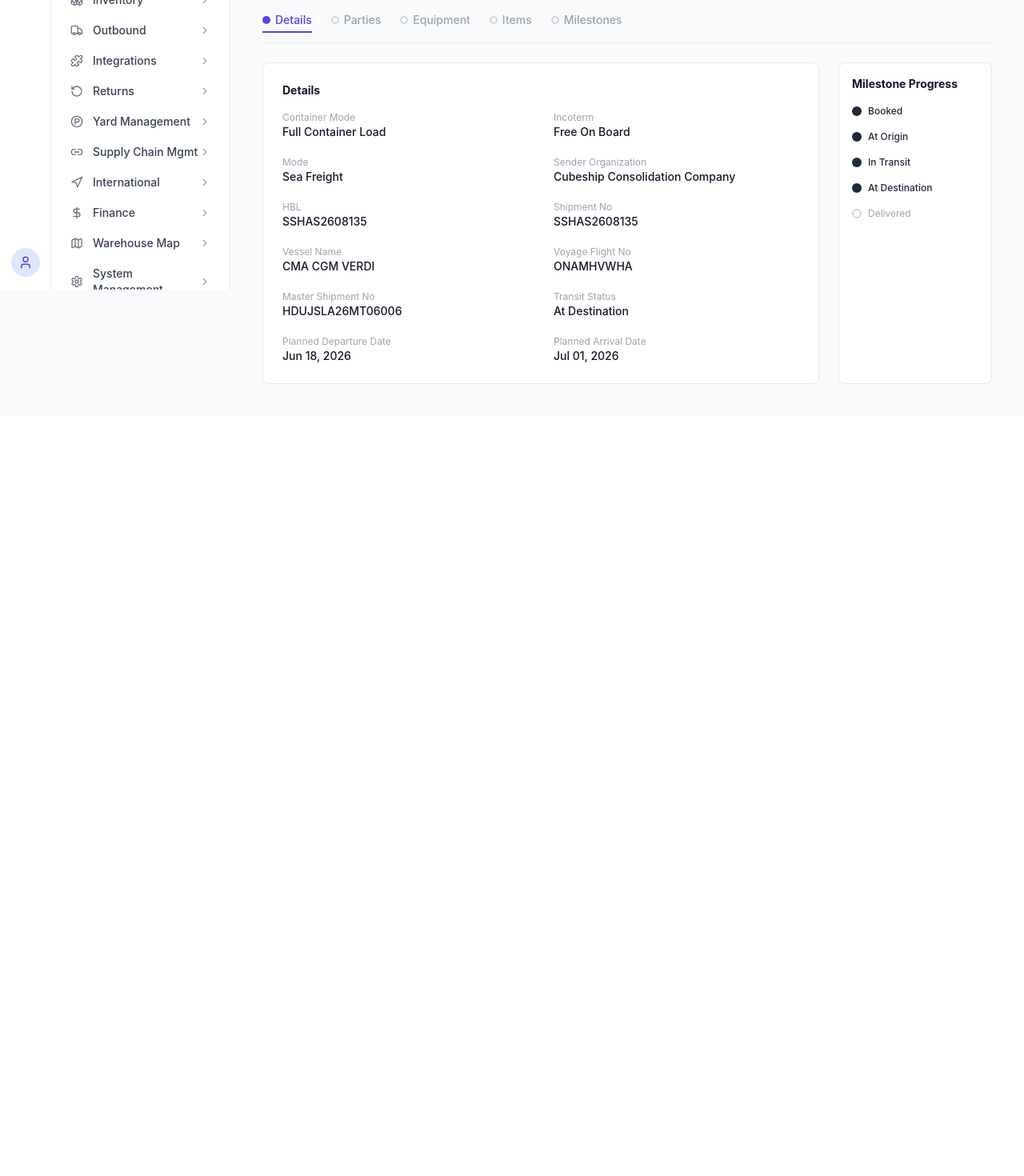
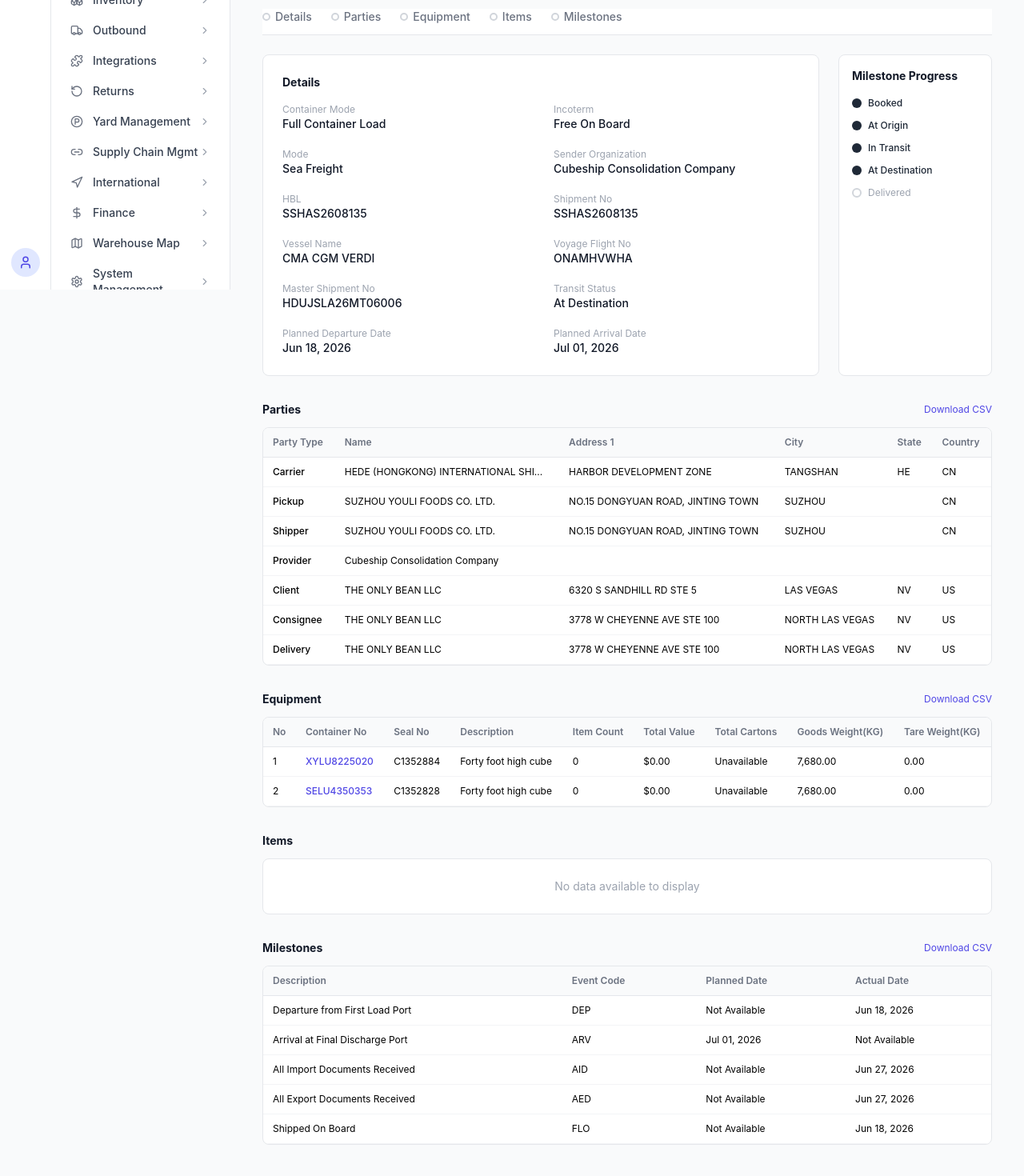
Before and after one commit to WYJade/CP-Announcement-management, a React (Vite) app: page /international/shipments/1 in a window 1280 px wide. Shown: the part 438-1908 px from the top of the page at 80% size. Before the commit the page ends 958 px from the top, so only its background shows below. Built offline with nearby package versions, Linux system fonts and the light colour scheme.

Commit message:
feat: shipment detail all-in-one page, container detail modal, clickable container no

```diff
--- a/src/components/International/IntlShipmentDetail.tsx
+++ b/src/components/International/IntlShipmentDetail.tsx
@@ -1,10 +1,9 @@
 import { useState } from 'react'
 import { useParams, useNavigate } from 'react-router-dom'
-import { ArrowLeft } from 'lucide-react'
+import { ArrowLeft, X } from 'lucide-react'
 
-const SHIPMENT_DATA: Record<string, any> = {
-  'S2XBS2507958': {
-    shipmentNo: 'S2XBS2507958', containerMode: 'Full Container Load', incoterm: 'Free On Board',
+const D = {
+  shipmentNo: 'SSHAS2608135', containerMode: 'Full Container Load', incoterm: 'Free On Board',
   mode: 'Sea Freight', senderOrg: 'Cubeship Consolidation Company',
   hbl: 'SSHAS2608135', shipmentNoAlt: 'SSHAS2608135',
   vesselName: 'CMA CGM VERDI', voyageFlightNo: 'ONAMHVWHA',
@@ -30,48 +29,119 @@ const SHIPMENT_DATA: Record<string, any> = {
     { description: 'All Export Documents Received', eventCode: 'AED', plannedDate: 'Not Available', actualDate: 'Jun 27, 2026' },
     { description: 'Shipped On Board', eventCode: 'FLO', plannedDate: 'Not Available', actualDate: 'Jun 18, 2026' },
   ],
-  },
 }
 
-const MILESTONE_STEPS = ['Booked', 'At Origin', 'In Transit', 'At Destination', 'Delivered']
-const DETAIL_TABS = ['Details', 'Parties', 'Equipment', 'Items', 'Milestones']
+const STEPS = ['Booked', 'At Origin', 'In Transit', 'At Destination', 'Delivered']
+const SECTIONS = ['Details', 'Parties', 'Equipment', 'Items', 'Milestones']
+const currentStep = 3 // At Destination
+
+// Container detail modal data
+const CONTAINER_DETAIL = {
+  containerNo: 'XYLU8225020', ssl: 'MSCU', size: '40 High Cube', port: 'LBCT', status: 'Available', location: 'GROUNDED',
+  lfd: '04/06', lfdDays: -85, assignedTo: 'deshuai.zhu',
+  details: { Status: 'AVAILABLE', Holds: '', ETA: '2026-03-28T14:00', LFD: '2026-04-06T00:00', 'Discharge Date': '2026-03-28T16:39', 'Outgate Date': '-', 'Appt Time': '-', Size: '40 High Cube', Location: 'GROUNDED', Port: 'LBCT', 'Shipping Line': 'MSCU', 'Vessel Name': 'SEASPAN HAMBURG', Voyage: '612', BOL: 'ZY017721', 'Pick up#/Appt#': '-' },
+  availability: { Terminal: '-', Source: '-', Location: '-', 'Parsed Location': '-', Holds: '-', 'Demurrage Fees': '-', 'Ready For Appointment': '-', 'Available For Pickup': '-', Wheeled: '-', 'Last Free Date': '-', 'Discharged Time': '-', Observed: '-', 'Synced At': '2026/04/28 02:48:12.108453694', Error: '-' },
+  load: { loadNo: 'UNIS_DAL_M001491', createdTime: '04/22/2026 23:51' },
+}
 
 export default function IntlShipmentDetail() {
   const { id } = useParams<{ id: string }>()
   const navigate = useNavigate()
-  const [activeTab, setActiveTab] = useState('Details')
-  const data = SHIPMENT_DATA[id || ''] || SHIPMENT_DATA['S2XBS2507958']
-  const currentMilestone = data.transitStatus === 'At Destination' ? 3 : data.transitStatus === 'In Transit' ? 2 : 0
+  const [containerModal, setContainerModal] = useState<string | null>(null)
 
   return (
     <div className="p-6 max-w-6xl mx-auto">
       <button onClick={() => navigate('/international/shipments')} className="flex items-center gap-1.5 text-sm text-gray-500 hover:text-gray-700 mb-4"><ArrowLeft size={14} /> Back to Shipments</button>
-      <h1 className="text-xl font-bold text-gray-900 mb-4">{data.shipmentNoAlt || data.shipmentNo}</h1>
-      <div className="flex items-center gap-6 mb-6 border-b border-gray-200 pb-3">
-        {DETAIL_TABS.map((tab) => (
-          <button key={tab} onClick={() => setActiveTab(tab)} className={`flex items-center gap-1.5 text-sm font-medium pb-1 border-b-2 transition-colors ${activeTab === tab ? 'border-primary-600 text-primary-600' : 'border-transparent text-gray-400 hover:text-gray-600'}`}>
-            <span className={`w-2.5 h-2.5 rounded-full border-2 ${activeTab === tab ? 'bg-primary-600 border-primary-600' : 'border-gray-300'}`} />{tab}
-          </button>
-        ))}
+      <h1 className="text-xl font-bold text-gray-900 mb-3">{D.shipmentNoAlt}</h1>
+
+      {/* Anchor nav */}
+      <div className="flex items-center gap-6 mb-6 border-b border-gray-200 pb-3 sticky top-14 bg-white z-10">
+        {SECTIONS.map(s => (<a key={s} href={`#${s.toLowerCase()}`} className="flex items-center gap-1.5 text-sm font-medium text-gray-500 hover:text-primary-600"><span className="w-2.5 h-2.5 rounded-full border-2 border-gray-300" />{s}</a>))}
       </div>
-      {activeTab === 'Details' && (
+
+      {/* Details */}
+      <section id="details" className="mb-8">
         <div className="flex gap-6">
           <div className="flex-1 bg-white border border-gray-200 rounded-lg p-6">
             <h3 className="text-sm font-bold text-gray-900 mb-4">Details</h3>
             <div className="grid grid-cols-2 gap-y-5 gap-x-8">
-              {[['Container Mode', data.containerMode, 'Incoterm', data.incoterm],['Mode', data.mode, 'Sender Organization', data.senderOrg],['HBL', data.hbl, 'Shipment No', data.shipmentNoAlt],['Vessel Name', data.vesselName, 'Voyage Flight No', data.voyageFlightNo],['Master Shipment No', data.masterShipmentNo, 'Transit Status', data.transitStatus],['Planned Departure Date', data.plannedDeparture, 'Planned Arrival Date', data.plannedArrival]].map(([l1,v1,l2,v2], i) => (<div key={i} className="contents"><div><p className="text-xs text-gray-400">{l1}</p><p className="text-sm font-medium text-gray-900">{v1}</p></div><div><p className="text-xs text-gray-400">{l2}</p><p className="text-sm font-medium text-gray-900">{v2}</p></div></div>))}
+              {[['Container Mode',D.containerMode,'Incoterm',D.incoterm],['Mode',D.mode,'Sender Organization',D.senderOrg],['HBL',D.hbl,'Shipment No',D.shipmentNoAlt],['Vessel Name',D.vesselName,'Voyage Flight No',D.voyageFlightNo],['Master Shipment No',D.masterShipmentNo,'Transit Status',D.transitStatus],['Planned Departure Date',D.plannedDeparture,'Planned Arrival Date',D.plannedArrival]].map(([l1,v1,l2,v2],i)=>(<div key={i} className="contents"><div><p className="text-xs text-gray-400">{l1}</p><p className="text-sm font-medium text-gray-900">{v1}</p></div><div><p className="text-xs text-gray-400">{l2}</p><p className="text-sm font-medium text-gray-900">{v2}</p></div></div>))}
             </div>
           </div>
           <div className="w-48 bg-white border border-gray-200 rounded-lg p-4">
             <h3 className="text-sm font-bold text-gray-900 mb-4">Milestone Progress</h3>
-            <div className="space-y-4">{MILESTONE_STEPS.map((step, i) => (<div key={step} className="flex items-center gap-2"><div className={`w-3 h-3 rounded-full ${i <= currentMilestone ? 'bg-gray-800' : 'border-2 border-gray-300'}`} /><span className={`text-xs ${i <= currentMilestone ? 'text-gray-800 font-medium' : 'text-gray-400'}`}>{step}</span></div>))}</div>
+            <div className="space-y-3">{STEPS.map((s,i)=>(<div key={s} className="flex items-center gap-2"><div className={`w-3 h-3 rounded-full ${i<=currentStep?'bg-gray-800':'border-2 border-gray-300'}`}/><span className={`text-xs ${i<=currentStep?'text-gray-800 font-medium':'text-gray-400'}`}>{s}</span></div>))}</div>
+          </div>
+        </div>
+      </section>
+
+      {/* Parties */}
+      <section id="parties" className="mb-8">
+        <div className="flex items-center justify-between mb-3"><h3 className="text-sm font-bold text-gray-900">Parties</h3><span className="text-xs text-primary-600 cursor-pointer">Download CSV</span></div>
+        <div className="bg-white border border-gray-200 rounded-lg overflow-hidden">
+          <table className="w-full text-xs"><thead><tr className="bg-gray-50 border-b">{['Party Type','Name','Address 1','City','State','Country'].map(h=>(<th key={h} className="text-left py-2.5 px-3 font-semibold text-gray-500">{h}</th>))}</tr></thead><tbody>{D.parties.map((p,i)=>(<tr key={i} className="border-b border-gray-100"><td className="py-2.5 px-3 font-medium">{p.type}</td><td className="py-2.5 px-3">{p.name}</td><td className="py-2.5 px-3">{p.address1}</td><td className="py-2.5 px-3">{p.city}</td><td className="py-2.5 px-3">{p.state}</td><td className="py-2.5 px-3">{p.country}</td></tr>))}</tbody></table>
+        </div>
+      </section>
+
+      {/* Equipment */}
+      <section id="equipment" className="mb-8">
+        <div className="flex items-center justify-between mb-3"><h3 className="text-sm font-bold text-gray-900">Equipment</h3><span className="text-xs text-primary-600 cursor-pointer">Download CSV</span></div>
+        <div className="bg-white border border-gray-200 rounded-lg overflow-hidden">
+          <table className="w-full text-xs"><thead><tr className="bg-gray-50 border-b">{['No','Container No','Seal No','Description','Item Count','Total Value','Total Cartons','Goods Weight(KG)','Tare Weight(KG)'].map(h=>(<th key={h} className="text-left py-2.5 px-3 font-semibold text-gray-500">{h}</th>))}</tr></thead><tbody>{D.equipment.map(e=>(<tr key={e.no} className="border-b border-gray-100"><td className="py-2.5 px-3">{e.no}</td><td className="py-2.5 px-3 text-primary-600 font-medium cursor-pointer hover:underline" onClick={()=>setContainerModal(e.containerNo)}>{e.containerNo}</td><td className="py-2.5 px-3">{e.sealNo}</td><td className="py-2.5 px-3">{e.description}</td><td className="py-2.5 px-3">{e.itemCount}</td><td className="py-2.5 px-3">{e.totalValue}</td><td className="py-2.5 px-3">{e.totalCartons}</td><td className="py-2.5 px-3">{e.goodsWeight}</td><td className="py-2.5 px-3">{e.tareWeight}</td></tr>))}</tbody></table>
+        </div>
+      </section>
+
+      {/* Items */}
+      <section id="items" className="mb-8">
+        <h3 className="text-sm font-bold text-gray-900 mb-3">Items</h3>
+        <div className="bg-white border border-gray-200 rounded-lg p-6 text-center text-gray-400 text-sm">No data available to display</div>
+      </section>
+
+      {/* Milestones */}
+      <section id="milestones" className="mb-8">
+        <div className="flex items-center justify-between mb-3"><h3 className="text-sm font-bold text-gray-900">Milestones</h3><span className="text-xs text-primary-600 cursor-pointer">Download CSV</span></div>
+        <div className="bg-white border border-gray-200 rounded-lg overflow-hidden">
+          <table className="w-full text-xs"><thead><tr className="bg-gray-50 border-b">{['Description','Event Code','Planned Date','Actual Date'].map(h=>(<th key={h} className="text-left py-2.5 px-3 font-semibold text-gray-500">{h}</th>))}</tr></thead><tbody>{D.milestones.map((m,i)=>(<tr key={i} className="border-b border-gray-100"><td className="py-2.5 px-3">{m.description}</td><td className="py-2.5 px-3">{m.eventCode}</td><td className="py-2.5 px-3">{m.plannedDate}</td><td className="py-2.5 px-3">{m.actualDate}</td></tr>))}</tbody></table>
+        </div>
+      </section>
+
+      {/* Container Detail Modal */}
+      {containerModal && (
+        <div className="fixed inset-0 bg-black/40 z-50 flex items-start justify-center pt-10 overflow-y-auto" onClick={()=>setContainerModal(null)}>
+          <div className="bg-white rounded-xl shadow-2xl w-full max-w-3xl mb-10" onClick={e=>e.stopPropagation()}>
+            <div className="flex items-center justify-between px-6 py-4 border-b"><h3 className="text-sm font-medium text-gray-500">Container Details</h3><button onClick={()=>setContainerModal(null)} className="text-gray-400 hover:text-gray-600"><X size={16}/></button></div>
+            <div className="px-6 py-5">
+              <div className="flex items-center justify-between mb-2">
+                <p className="text-base font-bold text-gray-900">{CONTAINER_DETAIL.containerNo} &bull; {CONTAINER_DETAIL.ssl} /{CONTAINER_DETAIL.size} &bull; <strong>{CONTAINER_DETAIL.port}</strong></p>
+                <p className="text-sm">Status: <strong>{CONTAINER_DETAIL.status}</strong></p>
+              </div>
+              <p className="text-sm text-gray-600">Location: {CONTAINER_DETAIL.location}</p>
+              <div className="flex items-center gap-2 mt-1">
+                <span className="text-xs border-l-2 border-primary-600 pl-1.5">LFD: {CONTAINER_DETAIL.lfd}</span>
+                <span className="text-xs bg-red-100 text-red-600 px-1.5 rounded">{CONTAINER_DETAIL.lfdDays} days</span>
+              </div>
+              <p className="text-xs text-gray-400 mt-1">Assigned to: <span className="border border-gray-200 px-1.5 rounded">{CONTAINER_DETAIL.assignedTo}</span></p>
+              <p className="text-xs text-gray-400 mt-0.5">Added by: -</p>
+
+              {/* Tabs inline display all */}
+              <div className="mt-5 space-y-5">
+                <div>
+                  <h4 className="text-xs font-bold text-gray-700 border-b pb-2 mb-3">Details</h4>
+                  <div className="space-y-2">{Object.entries(CONTAINER_DETAIL.details).map(([k,v])=>(<div key={k} className="flex border-b border-gray-100 py-1.5"><span className="text-xs text-gray-500 w-40">{k}</span><span className="text-xs text-gray-800 font-medium">{v === '2026-04-06T00:00' ? <span className="border-l-2 border-primary-600 pl-1.5 text-primary-600">{v}</span> : v || '-'}</span></div>))}</div>
+                </div>
+                <div>
+                  <h4 className="text-xs font-bold text-gray-700 border-b pb-2 mb-3">Availability</h4>
+                  <div className="grid grid-cols-2 gap-x-6">{Object.entries(CONTAINER_DETAIL.availability).map(([k,v])=>(<div key={k} className="flex border-b border-gray-100 py-1.5"><span className="text-xs text-gray-500 w-36">{k}</span><span className="text-xs text-gray-800">{v || '-'}</span></div>))}</div>
+                </div>
+                <div>
+                  <h4 className="text-xs font-bold text-gray-700 border-b pb-2 mb-3">Load</h4>
+                  <table className="w-full text-xs"><thead><tr className="bg-gray-50"><th className="text-left py-2 px-3">Load #</th><th className="text-left py-2 px-3">Created Time</th></tr></thead><tbody><tr><td className="py-2 px-3 text-primary-600 font-medium">{CONTAINER_DETAIL.load.loadNo}</td><td className="py-2 px-3">{CONTAINER_DETAIL.load.createdTime}</td></tr></tbody></table>
+                </div>
+              </div>
+            </div>
           </div>
         </div>
       )}
-      {activeTab === 'Parties' && (<div className="bg-white border border-gray-200 rounded-lg overflow-hidden"><table className="w-full text-xs"><thead><tr className="bg-gray-50 border-b">{['Party Type','Name','Address 1','City','State','Country'].map(h=>(<th key={h} className="text-left py-2 px-3 font-semibold text-gray-500">{h}</th>))}</tr></thead><tbody>{data.parties.map((p:any,i:number)=>(<tr key={i} className="border-b border-gray-100"><td className="py-2 px-3 font-medium">{p.type}</td><td className="py-2 px-3">{p.name}</td><td className="py-2 px-3">{p.address1}</td><td className="py-2 px-3">{p.city}</td><td className="py-2 px-3">{p.state}</td><td className="py-2 px-3">{p.country}</td></tr>))}</tbody></table></div>)}
-      {activeTab === 'Equipment' && (<div className="bg-white border border-gray-200 rounded-lg overflow-hidden"><table className="w-full text-xs"><thead><tr className="bg-gray-50 border-b">{['No','Container No','Seal No','Description','Item Count','Total Value','Cartons','Goods Wt(KG)','Tare Wt(KG)'].map(h=>(<th key={h} className="text-left py-2 px-3 font-semibold text-gray-500">{h}</th>))}</tr></thead><tbody>{data.equipment.map((e:any)=>(<tr key={e.no} className="border-b border-gray-100"><td className="py-2 px-3">{e.no}</td><td className="py-2 px-3 text-primary-600">{e.containerNo}</td><td className="py-2 px-3">{e.sealNo}</td><td className="py-2 px-3">{e.description}</td><td className="py-2 px-3">{e.itemCount}</td><td className="py-2 px-3">{e.totalValue}</td><td className="py-2 px-3">{e.totalCartons}</td><td className="py-2 px-3">{e.goodsWeight}</td><td className="py-2 px-3">{e.tareWeight}</td></tr>))}</tbody></table></div>)}
-      {activeTab === 'Items' && (<div className="bg-white border border-gray-200 rounded-lg p-8 text-center text-gray-400 text-sm">No data available to display</div>)}
-      {activeTab === 'Milestones' && (<div className="bg-white border border-gray-200 rounded-lg overflow-hidden"><table className="w-full text-xs"><thead><tr className="bg-gray-50 border-b">{['Description','Event Code','Planned Date','Actual Date'].map(h=>(<th key={h} className="text-left py-2 px-3 font-semibold text-gray-500">{h}</th>))}</tr></thead><tbody>{data.milestones.map((m:any,i:number)=>(<tr key={i} className="border-b border-gray-100"><td className="py-2 px-3">{m.description}</td><td className="py-2 px-3">{m.eventCode}</td><td className="py-2 px-3">{m.plannedDate}</td><td className="py-2 px-3">{m.actualDate}</td></tr>))}</tbody></table></div>)}
     </div>
   )
 }
```
Lines whose indentation alone changed are shown as unchanged.
